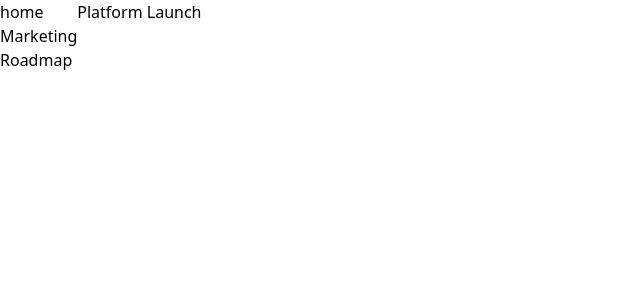
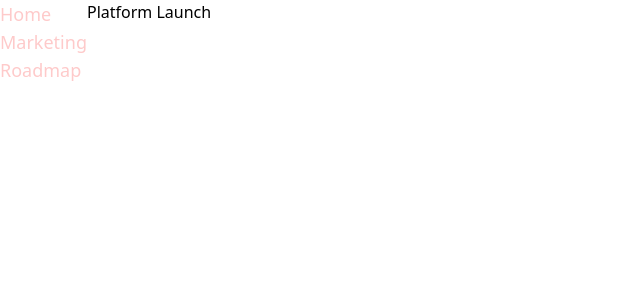
Before and after one commit to Kamil-Budzik/Jira-Clone, a Vue app: page / in a window 1280 px wide. Shown: the top 300 px of the page, without its empty margins (0-640 px from the left). Built offline with nearby package versions, Linux system fonts and the light colour scheme.

Commit message:
chore: Add navbar item component

```diff
--- a/src/components/Base/MainTemplate.vue
+++ b/src/components/Base/MainTemplate.vue
@@ -1,5 +1,5 @@
 <script setup lang="ts">
-import NavBar from '@components/NavBar.vue';
+import NavBar from '@components/NavBar/NavBar.vue';
 </script>
 
 <template>
--- a/src/components/NavBar.vue
+++ /dev/null
@@ -1,13 +0,0 @@
-<template>
-  <ul class="nav">
-    <li class="nav-link">
-      <router-link to="/"> home </router-link>
-    </li>
-    <li class="nav-link">
-      <router-link to="/marketing-plan"> Marketing </router-link>
-    </li>
-    <li class="nav-link">
-      <router-link to="/roadmap"> Roadmap </router-link>
-    </li>
-  </ul>
-</template>
--- /dev/null
+++ b/src/components/NavBar/NavBar.vue
@@ -0,0 +1,11 @@
+<script setup lang="ts">
+import NavBarItem from './NavBarItem.vue';
+</script>
+
+<template>
+  <ul class="nav">
+    <nav-bar-item to="/"> Home </nav-bar-item>
+    <nav-bar-item to="/marketing-plan"> Marketing </nav-bar-item>
+    <nav-bar-item to="/roadmap"> Roadmap </nav-bar-item>
+  </ul>
+</template>
--- /dev/null
+++ b/src/components/NavBar/NavBarItem.vue
@@ -0,0 +1,15 @@
+<script setup lang="ts">
+import { defineProps } from 'vue';
+
+defineProps({
+  to: String,
+});
+</script>
+
+<template>
+  <li class="text-lg text-red-200">
+    <router-link :to="`${to}`">
+      <slot />
+    </router-link>
+  </li>
+</template>
```
